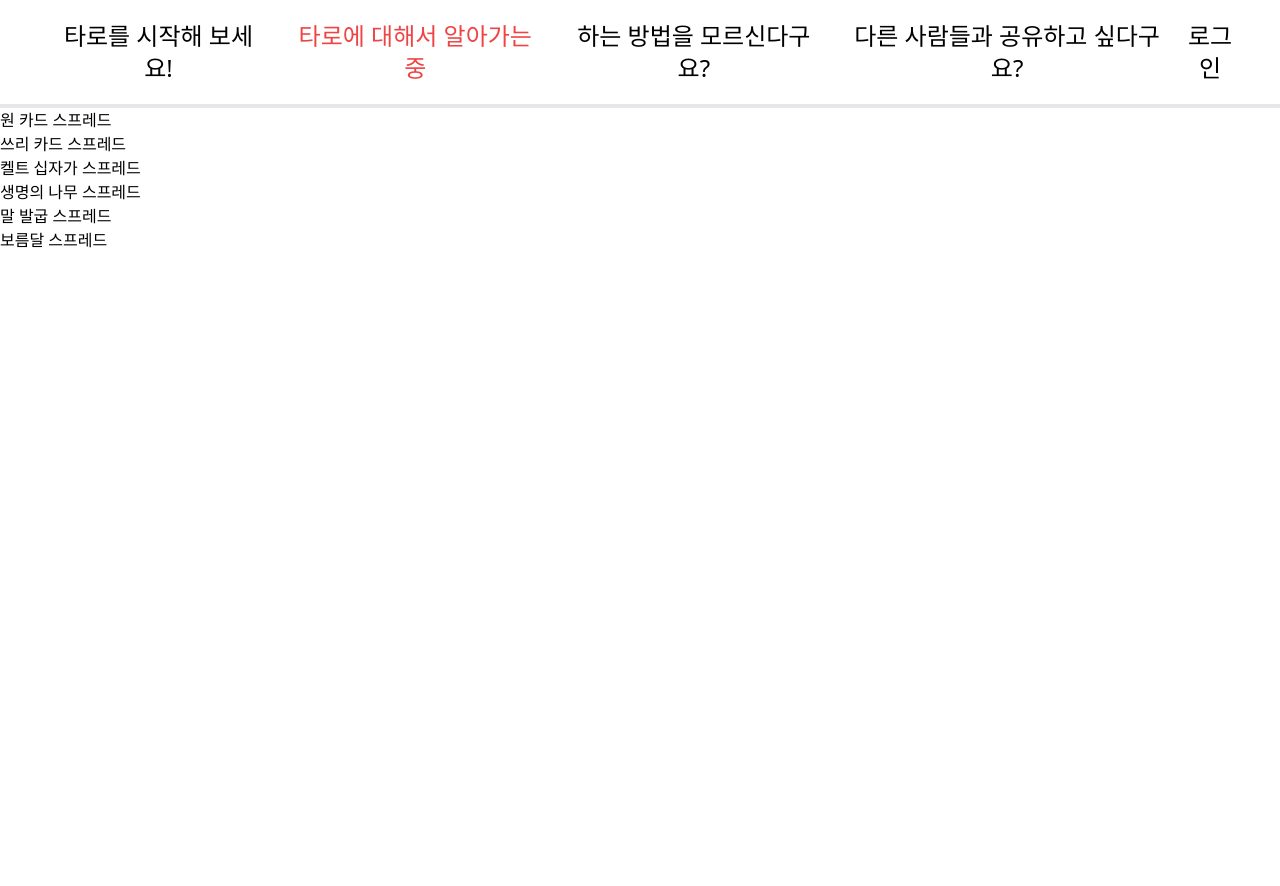
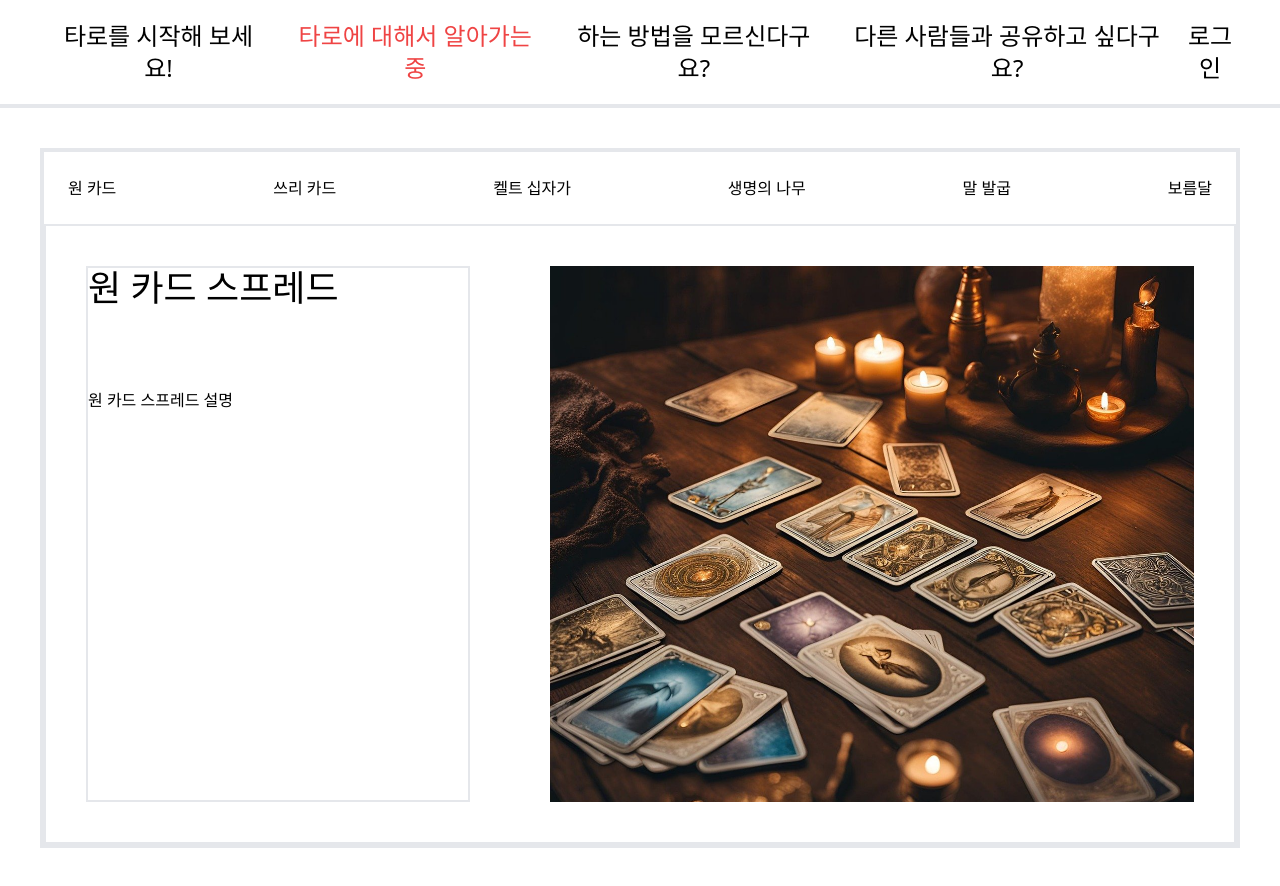
Before and after one commit to qeemoo/taro, a Next.js app: page /study/spread in a window 1280 px wide. Shown: the top 886 px of the page. After the commit the page ends 848 px from the top, so only its background shows below. Built offline with nearby package versions, Linux system fonts and the light colour scheme.

Commit message:
✨ Feat: 스프레드 페이지 기본 ui 생성
스프레드 페이지 기본 ui 생성

```diff
--- a/src/app/(content)/layout.tsx
+++ b/src/app/(content)/layout.tsx
@@ -4,10 +4,10 @@ import Navigation from '@/components/Navigation';
 
 const ContentLayout = ({ children }: PropsWithChildren) => {
   return (
-    <>
+    <main className="h-full">
       <Navigation />
-      <main>{children}</main>
-    </>
+      <section>{children}</section>
+    </main>
   );
 };
 
--- a/src/app/(content)/study/page.tsx
+++ b/src/app/(content)/study/page.tsx
@@ -2,14 +2,14 @@ import Link from 'next/link';
 
 const Study = () => {
   return (
-    <section className="flex h-full items-center justify-center gap-10">
+    <div className="flex items-center justify-center gap-10">
       <Link href="study/card" className="h-96 w-96 bg-pink-300">
         카드
       </Link>
       <Link href="study/spread" className="h-96 w-96 bg-pink-300">
         스프레드
       </Link>
-    </section>
+    </div>
   );
 };
 
--- a/src/app/(content)/study/spread/page.tsx
+++ b/src/app/(content)/study/spread/page.tsx
@@ -1,13 +1,84 @@
+'use client';
+
+import Image from 'next/image';
+import { useState } from 'react';
+
+interface SpreadType {
+  title: string;
+  description: string;
+  image: string;
+}
+
+type SpreadsType = {
+  oneCard: SpreadType;
+  threeCard: SpreadType;
+  celticCross: SpreadType;
+  treeOfLife: SpreadType;
+  horseshoe: SpreadType;
+  fullMoon: SpreadType;
+};
+
+const spreads: SpreadsType = {
+  oneCard: {
+    title: '원 카드 스프레드',
+    description: '원 카드 스프레드 설명',
+    image: '/image/main_start.jpg',
+  },
+  threeCard: {
+    title: '쓰리 카드 스프레드',
+    description: '쓰리 카드 스프레드 설명',
+    image: '/image/three_card.jpg',
+  },
+  celticCross: {
+    title: '켈트 십자가 스프레드',
+    description: '켈트 십자가 스프레드 설명',
+    image: '/image/celtic_cross.jpg',
+  },
+  treeOfLife: {
+    title: '생명의 나무 스프레드',
+    description: '생명의 나무 스프레드 설명',
+    image: '/image/tree_of_life.jpg',
+  },
+  horseshoe: {
+    title: '말 발굽 스프레드',
+    description: '말 발굽 스프레드 설명',
+    image: '/image/horseshoe.jpg',
+  },
+  fullMoon: {
+    title: '보름달 스프레드',
+    description: '보름달 스프레드 설명',
+    image: '/image/full_moon.jpg',
+  },
+};
+
 const Spread = () => {
+  const [selectedSpread, setSelectedSpread] = useState<keyof SpreadsType>('oneCard');
+
+  const handleSpreadChange = (spread: keyof SpreadsType) => {
+    setSelectedSpread(spread);
+  };
+
   return (
-    <section>
-      <div>원 카드 스프레드</div>
-      <div>쓰리 카드 스프레드</div>
-      <div>켈트 십자가 스프레드</div>
-      <div>생명의 나무 스프레드</div>
-      <div>말 발굽 스프레드</div>
-      <div>보름달 스프레드</div>
-    </section>
+    <div className="mx-auto mt-10 flex h-[43.75rem] w-[75rem] flex-col border-4">
+      <div className="flex justify-between gap-10 p-6">
+        <button onClick={() => handleSpreadChange('oneCard')}>원 카드</button>
+        <button onClick={() => handleSpreadChange('threeCard')}>쓰리 카드</button>
+        <button onClick={() => handleSpreadChange('celticCross')}>켈트 십자가</button>
+        <button onClick={() => handleSpreadChange('treeOfLife')}>생명의 나무</button>
+        <button onClick={() => handleSpreadChange('horseshoe')}>말 발굽</button>
+        <button onClick={() => handleSpreadChange('fullMoon')}>보름달</button>
+      </div>
+      <div className="flex h-full w-full gap-20 border-2 p-10">
+        <div className="flex w-[24rem] flex-col gap-20 border-2">
+          <h1 className="text-4xl">{spreads[selectedSpread].title}</h1>
+          <p>{spreads[selectedSpread].description}</p>
+        </div>
+        <div className="relative flex-1">
+          <Image src={spreads[selectedSpread].image} alt="이미지" fill style={{ objectFit: 'cover' }} />
+        </div>
+      </div>
+    </div>
   );
 };
+
 export default Spread;
--- a/src/app/page.tsx
+++ b/src/app/page.tsx
@@ -2,7 +2,7 @@ import MainPage from '@/components/MainPage';
 
 const Home = () => {
   return (
-    <main>
+    <main className="h-full">
       <MainPage />
     </main>
   );
--- a/src/styles/globals.css
+++ b/src/styles/globals.css
@@ -3,8 +3,7 @@
 @tailwind utilities;
 
 html,
-body,
-main {
+body {
   height: 100%;
   width: 100%;
   margin: 0;
```
